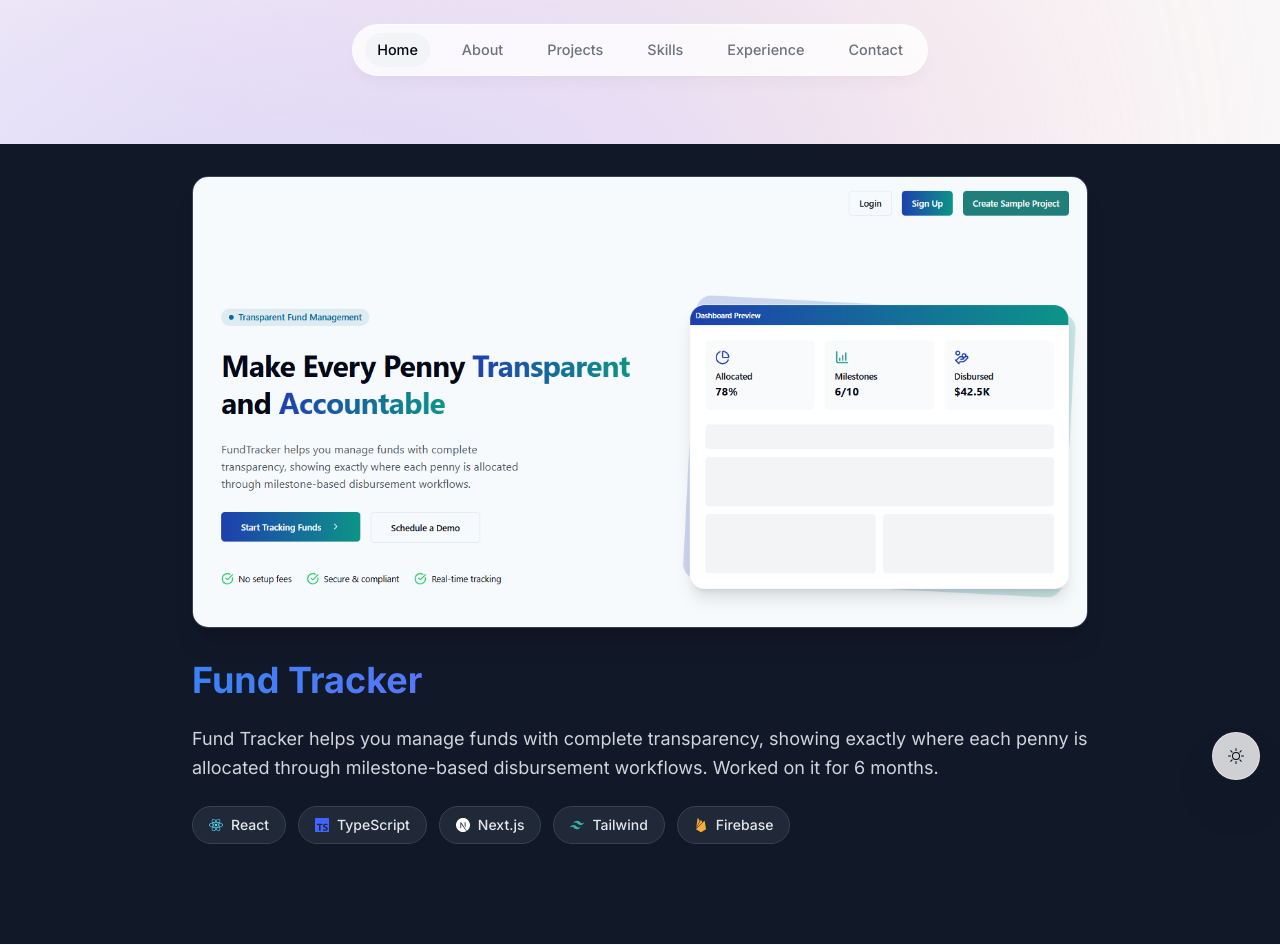
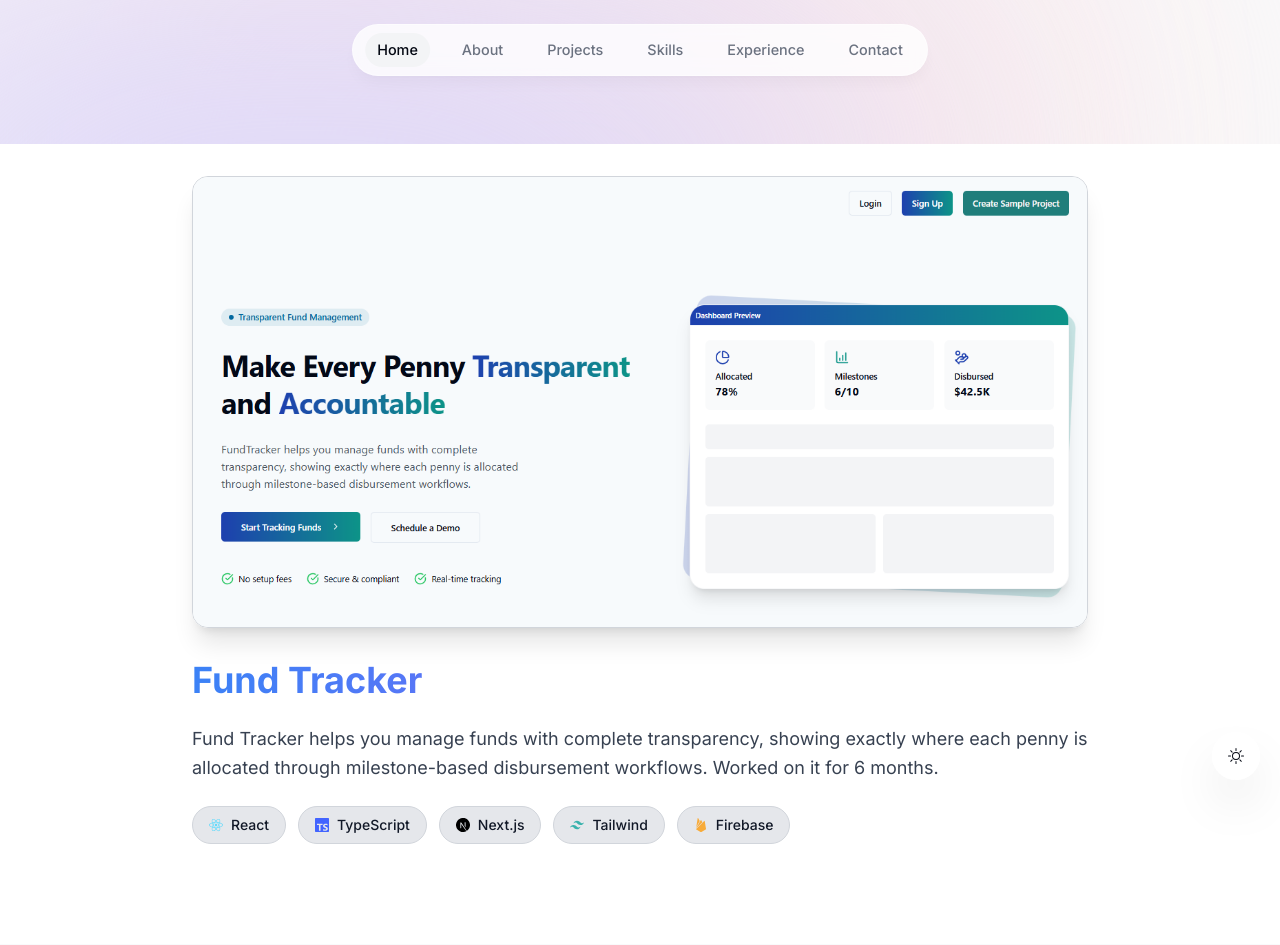
Before and after one commit to fraolb1/portfolio_, a Next.js app: page /projects/cvvdkvjnektei234kgjn in a window 1280 px wide. Shown: the top 945 px of the page. Built offline with nearby package versions, Linux system fonts and the light colour scheme.

Commit message:
Refactor Header component to use button for navigation and improve scrolling behavior

```diff
--- a/app/projects/[id]/page.tsx
+++ b/app/projects/[id]/page.tsx
@@ -11,7 +11,7 @@ import {
 
 const iconMap: Partial<Record<string, JSX.Element>> = {
   React: <FaReact className="text-[#61DAFB]" />,
-  "Next.js": <SiNextdotjs className="text-white" />,
+  "Next.js": <SiNextdotjs className="text-black dark:text-white" />,
   Express: <FaNodeJs className="text-[#68A063]" />,
   MongoDB: <SiMongodb className="text-[#4DB33D]" />,
   Tailwind: <SiTailwindcss className="text-[#38B2AC]" />,
@@ -34,12 +34,12 @@ export default function ProjectDetailPage({
   if (!project) return notFound();
 
   return (
-    <div className="min-h-screen bg-gray-900 text-gray-100 p-4 sm:p-8">
+    <div className="min-h-screen bg-white text-gray-900 dark:bg-gray-900 dark:text-gray-100 p-4 sm:p-8 transition-colors duration-300">
       <div className="max-w-4xl mx-auto">
         <img
           src={project.imageUrl.src}
           alt={project.title}
-          className="w-full h-auto rounded-2xl mb-8 border border-gray-700 shadow-xl hover:shadow-2xl transition-all duration-300 hover:scale-[1.02]"
+          className="w-full h-auto rounded-2xl mb-8 border border-gray-300 dark:border-gray-700 shadow-xl hover:shadow-2xl transition-all duration-300 hover:scale-[1.02]"
         />
 
         <div className="space-y-6">
@@ -47,7 +47,7 @@ export default function ProjectDetailPage({
             {project.title}
           </h1>
 
-          <div className="text-gray-300 text-lg leading-relaxed whitespace-pre-line">
+          <div className="text-gray-700 dark:text-gray-300 text-lg leading-relaxed whitespace-pre-line">
             {project.description}
           </div>
 
@@ -56,7 +56,7 @@ export default function ProjectDetailPage({
               {project.tags.map((tag) => (
                 <div
                   key={tag}
-                  className="bg-gray-800 text-gray-200 px-4 py-2 rounded-full text-sm font-medium border border-gray-700 hover:border-gray-600 transition-colors duration-300 flex items-center gap-2"
+                  className="bg-gray-200 dark:bg-gray-800 text-gray-900 dark:text-gray-200 px-4 py-2 rounded-full text-sm font-medium border border-gray-300 dark:border-gray-700 hover:border-gray-400 dark:hover:border-gray-600 transition-colors duration-300 flex items-center gap-2"
                 >
                   {iconMap[tag] ?? null}
                   <span>{tag}</span>
--- a/components/header.tsx
+++ b/components/header.tsx
@@ -1,15 +1,34 @@
 "use client";
 
 import React from "react";
+import { usePathname, useRouter } from "next/navigation";
 import { motion } from "framer-motion";
 import { links } from "@/lib/data";
-import Link from "next/link";
 import clsx from "clsx";
 import { useActiveSectionContext } from "@/context/active-section-context";
 
 export default function Header() {
+  const pathname = usePathname();
+  const router = useRouter();
   const { activeSection, setActiveSection, setTimeOfLastClick } =
     useActiveSectionContext();
+
+  const handleClick = (
+    hash: string,
+    name: "Home" | "About" | "Projects" | "Skills" | "Experience" | "Contact"
+  ) => {
+    setActiveSection(name);
+    setTimeOfLastClick(Date.now());
+
+    if (pathname !== "/") {
+      router.push(`/${hash}`);
+    } else {
+      const element = document.querySelector(hash);
+      if (element) {
+        element.scrollIntoView({ behavior: "smooth" });
+      }
+    }
+  };
 
   return (
     <header className="z-[999] relative">
@@ -28,7 +47,8 @@ export default function Header() {
               initial={{ y: -100, opacity: 0 }}
               animate={{ y: 0, opacity: 1 }}
             >
-              <Link
+              <button
+                onClick={() => handleClick(link.hash, link.name)}
                 className={clsx(
                   "flex w-full items-center justify-center px-3 py-3 hover:text-gray-950 transition dark:text-gray-500 dark:hover:text-gray-300",
                   {
@@ -36,11 +56,6 @@ export default function Header() {
                       activeSection === link.name,
                   }
                 )}
-                href={link.hash}
-                onClick={() => {
-                  setActiveSection(link.name);
-                  setTimeOfLastClick(Date.now());
-                }}
               >
                 {link.name}
 
@@ -55,7 +70,7 @@ export default function Header() {
                     }}
                   ></motion.span>
                 )}
-              </Link>
+              </button>
             </motion.li>
           ))}
         </ul>
```
